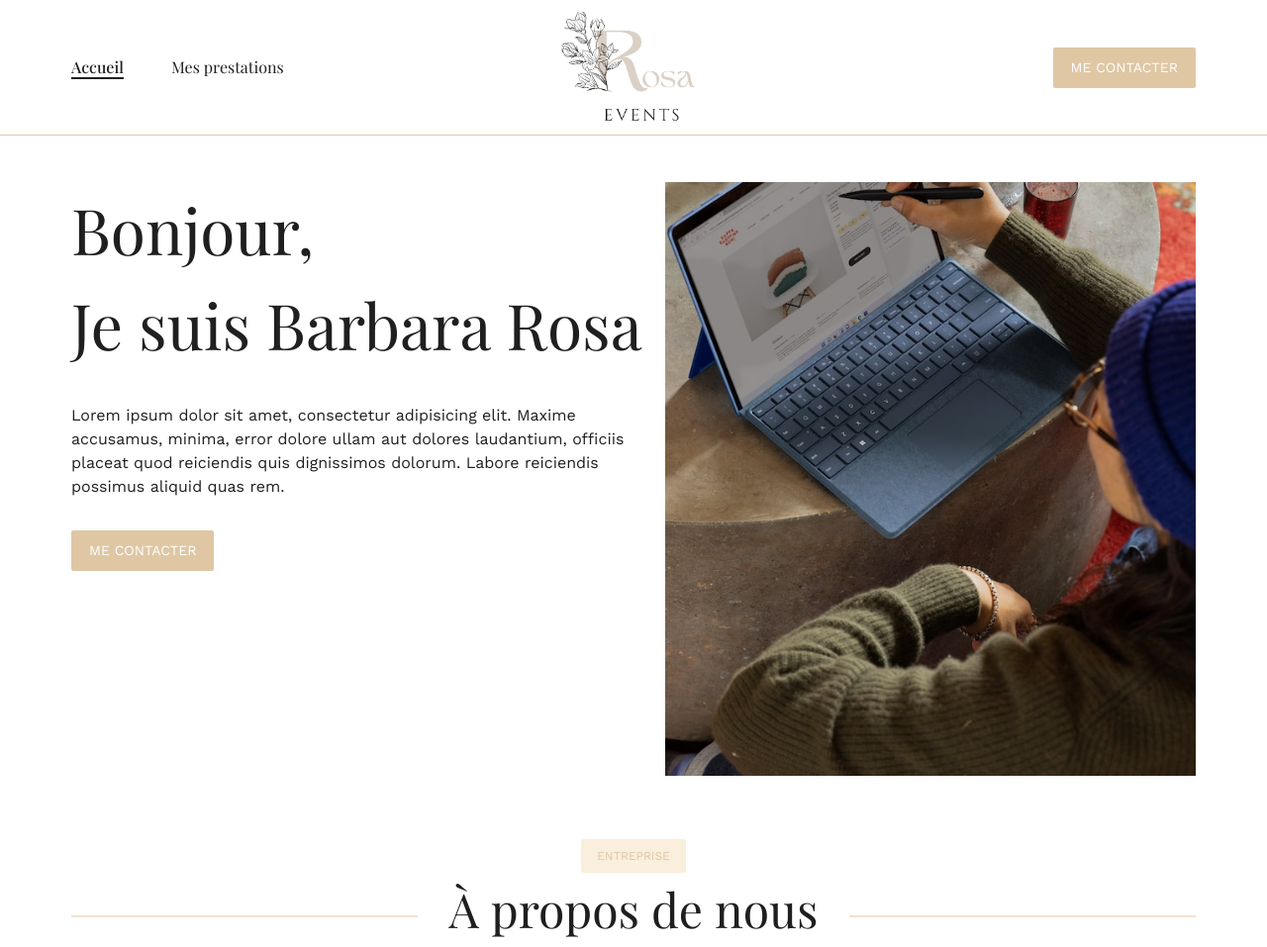
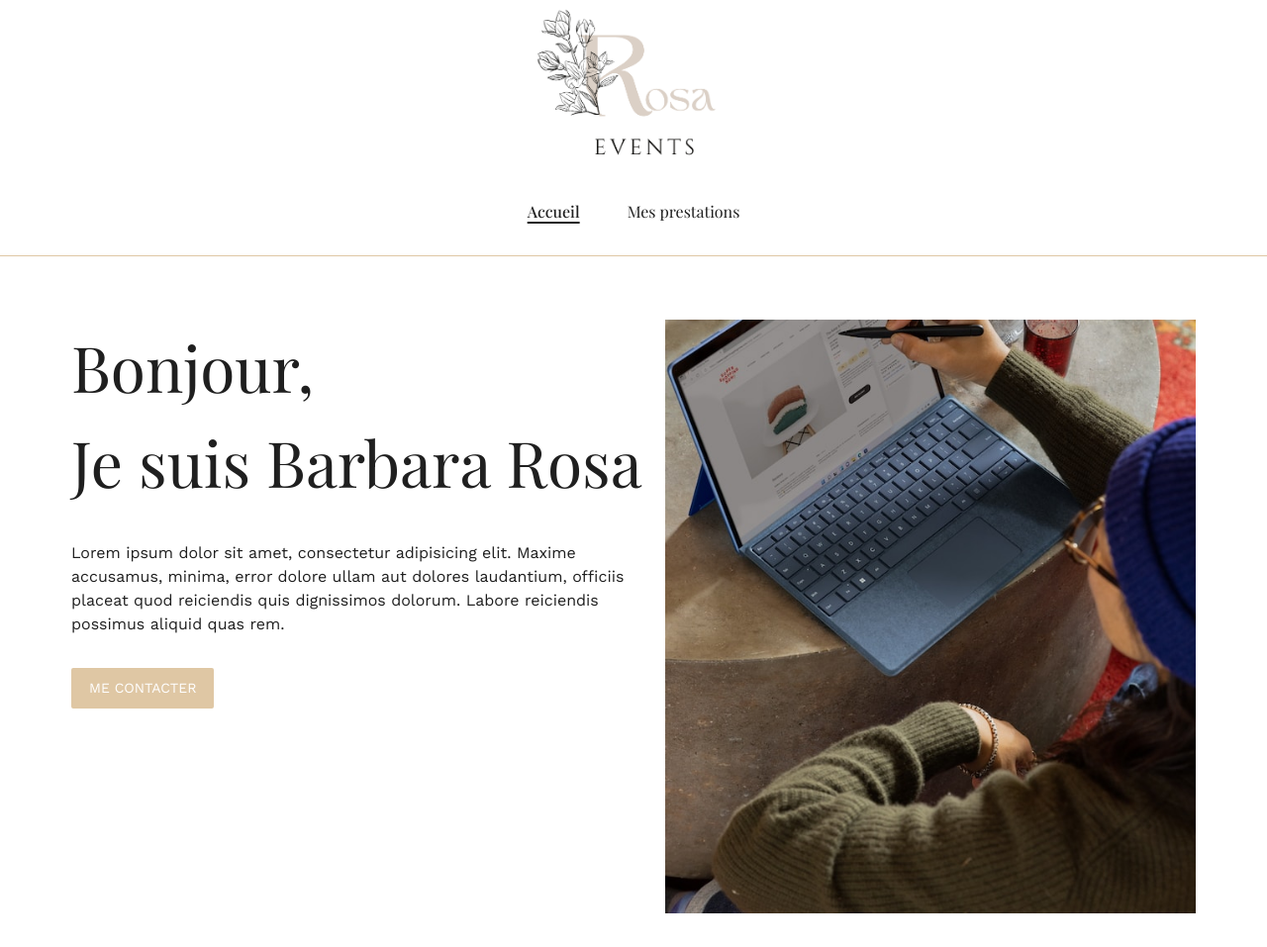
Before and after one commit to RomRom94/rosa-events, a website: page index.html in a window 1280 px wide. Shown: the top 957 px of the page at 99% size. Drawn offline with nearby package versions, Linux system fonts and the light colour scheme; a web font is replaced by a local one.

Commit message:
[integration] Change header

```diff
--- a/index.html
+++ b/index.html
@@ -11,17 +11,17 @@
   <link href="https://fonts.googleapis.com/css2?family=Playfair+Display:ital,wght@0,400;0,500;0,600;0,700;0,800;0,900;1,400;1,500;1,600;1,700;1,800;1,900&display=swap" rel="stylesheet">
 </head>
 <body class="relative">
-  <header class="bg-white fixed top-0 left-0 w-full z-50 border-b border-beige">
+  <!-- <header class="bg-white fixed top-0 left-0 w-full z-50 border-beige border-b">
     <div class="flex justify-between items-center max-w-[90rem] px-[4.5rem] mx-auto">
       <nav>
         <ul class="flex items-center space-x-12">
           <li>
-            <a href="/" class="font-medium font-playfair underline-offset-4 decoration-2 underline transition ease-linear block py-14">
+            <a href="/" class="font-medium font-playfair underline-offset-4 decoration-2 underline transition ease-linear block py-20">
               <span>Accueil</span>
             </a>
           </li>
           <li class="group">
-            <span class="cursor-pointer block py-14 underline-offset-4 decoration-2 underline transition ease-linear decoration-transparent group-hover:decoration-current font-playfair">Mes prestations</span>
+            <span class="cursor-pointer block py-20 underline-offset-4 decoration-2 underline transition ease-linear decoration-transparent group-hover:decoration-current font-playfair">Mes prestations</span>
             <nav class="absolute top-full left-0 bg-beige-light w-full py-4 z-50 opacity-0 invisible group-hover:opacity-100 group-hover:visible transition ease-in-out duration-300">
               <ul class="flex justify-center items-center space-x-12">
                 <li>
@@ -39,7 +39,7 @@
         </ul>
       </nav>
       <div class="absolute top-[50%] left-[50%] -translate-x-[50%] -translate-y-[50%]">
-        <a href="#" class="block w-[150px]">
+        <a href="#" class="block w-[200px]">
           <img src="./images/logo-2-rosa.png" alt="Rosa events">
           <span class="sr-only">Rosa events</span>
         </a>
@@ -50,11 +50,44 @@
         </a>
       </div>
     </div>
-    <div>
-
+  </header> -->
+  <header class="bg-white relative w-full border-beige border-b">
+    <div class="max-w-[90rem] px-[4.5rem] mx-auto">
+      <div>
+        <a href="#" class="block w-[200px] mx-auto">
+          <img src="./images/logo-2-rosa.png" alt="Rosa events">
+          <span class="sr-only">Rosa events</span>
+        </a>
+      </div>
+      <nav>
+        <ul class="flex justify-center items-center space-x-12">
+          <li>
+            <a href="/" class="font-medium font-playfair underline-offset-4 decoration-2 underline transition ease-linear block py-8">
+              <span>Accueil</span>
+            </a>
+          </li>
+          <li class="group">
+            <span class="cursor-pointer block py-8 underline-offset-4 decoration-2 underline transition ease-linear decoration-transparent group-hover:decoration-current font-playfair">Mes prestations</span>
+            <nav class="absolute top-full left-0 bg-beige-light w-full py-4 z-50 opacity-0 invisible group-hover:opacity-100 group-hover:visible transition ease-in-out duration-300">
+              <ul class="flex justify-center items-center space-x-12">
+                <li>
+                  <a href="#" class="cursor-pointer block py-2 underline-offset-4 decoration-2 underline transition ease-linear decoration-transparent hover:decoration-current font-playfair">Mariage</a>
+                </li>
+                <li>
+                  <a href="#" class="cursor-pointer block py-2 underline-offset-4 decoration-2 underline transition ease-linear decoration-transparent hover:decoration-current font-playfair">Anniversaire</a>
+                </li>
+                <li>
+                  <a href="#" class="cursor-pointer block py-2 underline-offset-4 decoration-2 underline transition ease-linear decoration-transparent hover:decoration-current font-playfair">Gender reveal</a>
+                </li>
+              </ul>
+            </nav>
+          </li>
+        </ul>
+      </nav>
     </div>
   </header>
-  <main class="pt-[184px] pb-16 z-50 space-y-16">
+  <!-- <main class="pt-[184px] pb-16 z-50 space-y-16"> -->
+  <main class="py-16 z-50 space-y-16">
     <!-- <div class="h-[calc(100vh-100px)] relative flex items-center">
       <div class="absolute top-0 left-0 w-full h-full z-10">
         <div class="w-full h-full absolute top-0 left-0 z-20 bg-black/50"></div>
@@ -177,7 +210,7 @@
     <div class="max-w-[800px] px-[4.5rem] mx-auto space-y-6">
       <div class="border-b border-beige pb-6">
         <div class="text-center mb-6">
-          <a href="#" class="block w-[150px] mx-auto">
+          <a href="#" class="block w-[100px] mx-auto">
             <img src="./images/logo-2-rosa.png" alt="Rosa events">
             <span class="sr-only">Rosa events</span>
           </a>
```
Also changed, not shown: dist/output.css.
